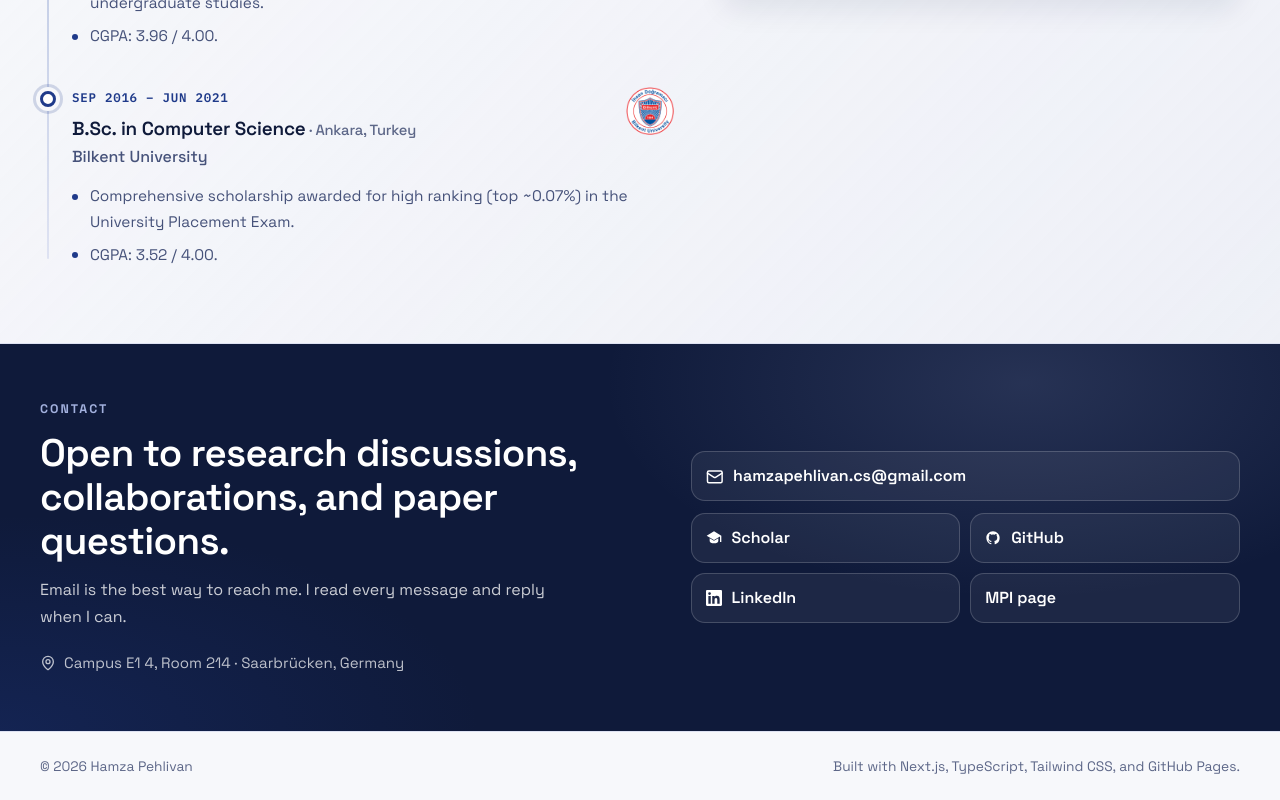
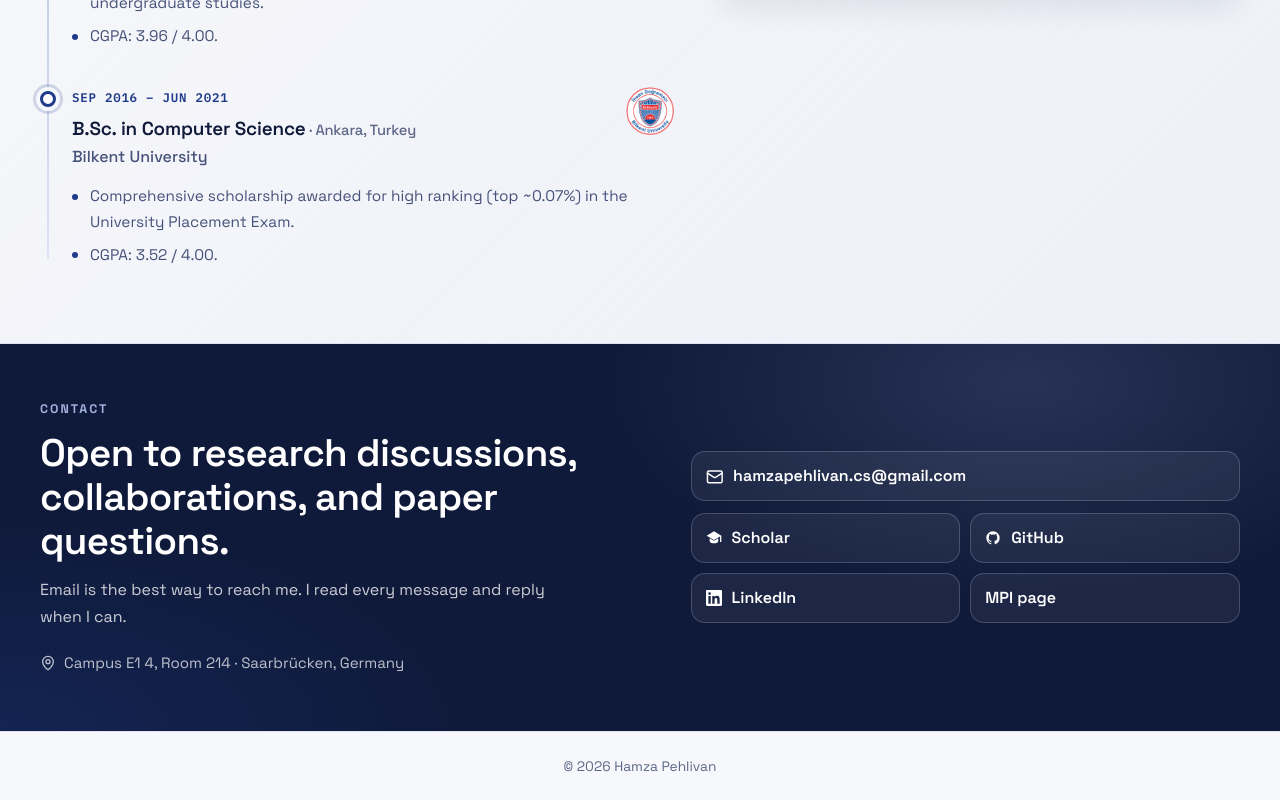
Before and after one commit to hamzapehlivan/hamzapehlivan.github.io, a Next.js app: page / in a window 1280 px wide. Shown: the part 4788-5588 px from the top of the page. Built offline with nearby package versions, Linux system fonts and the light colour scheme.

Commit message:
Refactor footer layout and remove unnecessary text

```diff
--- a/src/app/globals.css
+++ b/src/app/globals.css
@@ -1567,17 +1567,11 @@ button:focus-visible {
 .site-footer-inner {
   display: flex;
   flex-direction: column;
+  align-items: center;
   gap: 8px;
   width: min(1200px, calc(100% - 40px));
   margin: 0 auto;
-}
-
-@media (min-width: 640px) {
-  .site-footer-inner {
-    flex-direction: row;
-    align-items: center;
-    justify-content: space-between;
-  }
+  text-align: center;
 }
 
 /* ---------- Animations ---------- */
--- a/src/app/page.tsx
+++ b/src/app/page.tsx
@@ -228,7 +228,6 @@ export default function Home() {
       <footer className="site-footer">
         <div className="site-footer-inner">
           <p>© {new Date().getFullYear()} {profile.name}</p>
-          <p>Built with Next.js, TypeScript, Tailwind CSS, and GitHub Pages.</p>
         </div>
       </footer>
     </div>
```
